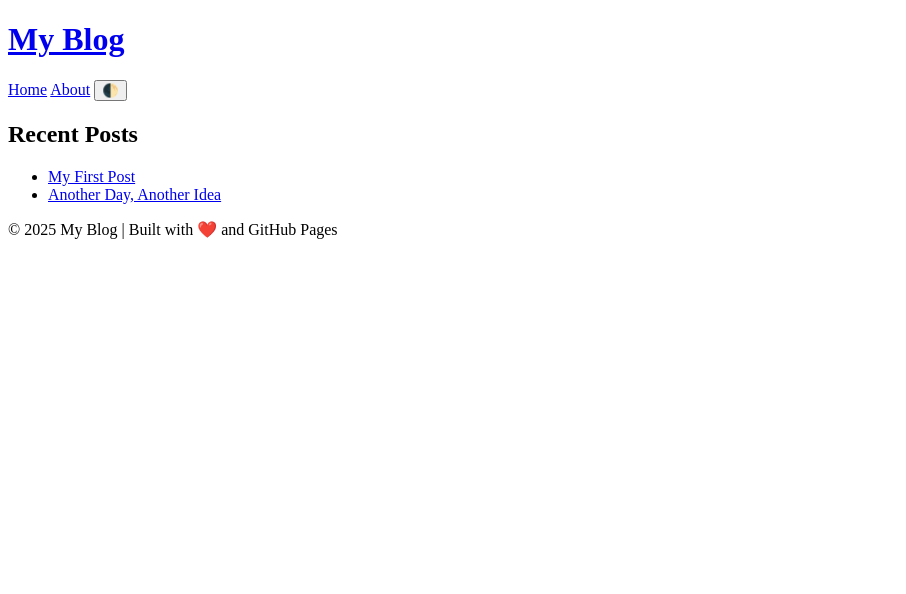
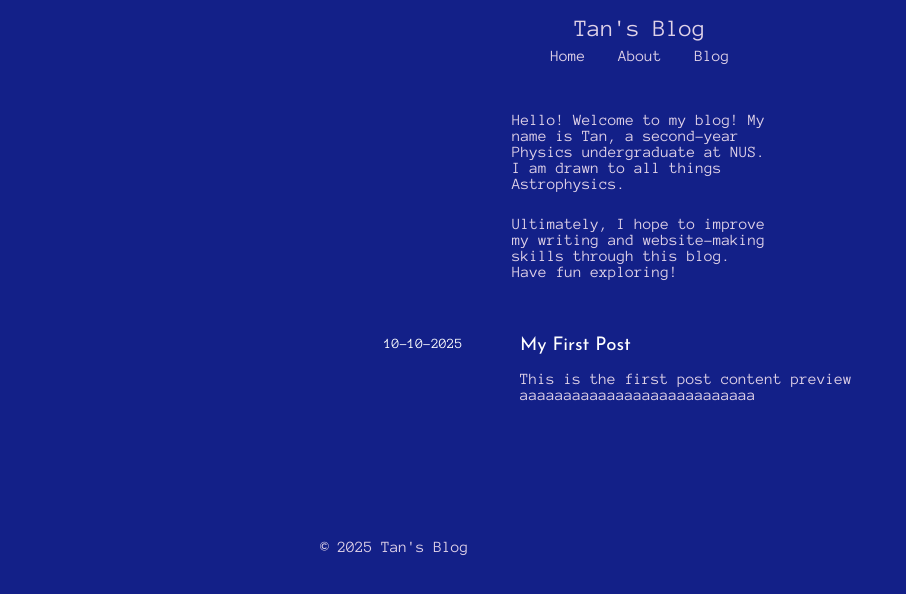
Before and after one commit to tanke0215/tanke0215.github.io, a plain HTML site: page index.html in a window 1280 px wide. Shown: the whole page, without its empty margins (0-906 px from the left). Drawn offline with Linux system fonts and the light colour scheme.

Commit message:
Setting up website

```diff
--- a/css/style.css
+++ b/css/style.css
@@ -0,0 +1,193 @@
+@import url('https://fonts.googleapis.com/css2?family=Anonymous+Pro&family=Josefin+Sans:wght@400;700&display=swap');
+
+/* ========================
+   :root — Theme Variables
+======================== */
+:root {
+  --color-bg: #132088;        /* deep navy background */
+  --color-accent: #E0D2E8;    /* lavender accent */
+  --color-text: #FFFFFF;      /* white text for headers */
+}
+
+/* ========================
+   Body & Layout
+======================== */
+body {
+  background: var(--color-bg);
+  color: var(--color-accent);
+  font-family: 'Anonymous Pro', monospace;
+  margin: 0;
+  padding: 0;
+  display: flex;
+  flex-direction: column;
+  align-items: center;
+}
+
+/* ========================
+   Header
+======================== */
+header {
+  width: 40%;
+  max-width: 600px;
+  padding: 1rem;
+  text-align: center;
+}
+
+header p.logo {
+  margin: 0;
+  font-weight: 500;
+  font-size: 1.5rem;
+}
+
+nav {
+  text-align: center;
+  margin-top: 0.5rem;
+}
+
+nav a {
+  color: var(--color-accent);
+  margin: 0 0.75rem;
+  text-decoration: none;
+}
+
+nav a:hover {
+  color: var(--color-text);
+}
+
+/* ========================
+   Main Content
+======================== */
+main {
+  width: 40%;
+  padding: 1rem;
+}
+
+main p {
+  width: 50%;               /* controls container width */
+  margin-left: auto;        /* center horizontally */
+  margin-right: auto;
+  margin-bottom: 1.5rem;    /* spacing below paragraph */
+}
+
+
+/* ========================
+   Headings
+======================== */
+h1, h2, h3, h4, h5, h6 {
+  font-family: 'Josefin Sans', sans-serif;
+  color: var(--color-text);
+  margin-top: 2rem;
+  margin-bottom: 0.5rem;
+  font-weight: normal;
+}
+
+/* ========================
+   Post Layout
+======================== */
+.post {
+  display: grid;
+  grid-template-columns: 120px auto;
+  gap: 1rem;
+  align-items: start;
+  margin-bottom: 2rem;
+}
+
+.post-date {
+  color: var(--color-text);
+  font-weight: normal;
+  font-size: 0.9rem;
+  text-align: left;
+  display: flex;
+  align-items: center; /* vertical center with title only */
+}
+
+.post-content {
+  display: flex;
+  flex-direction: column;
+}
+
+.post-title {
+  margin: 0;
+}
+
+.post-title a {
+  color: var(--color-text);
+  text-decoration: none;
+}
+
+.post-title a:hover {
+  text-decoration: underline;
+}
+
+.post p {
+  width: 100%;
+  margin-left: auto;
+  margin-right: auto;
+  margin-bottom: 1.5rem;
+  color: var(--color-accent);
+}
+
+/* ========================
+   Paragraphs & Links
+======================== */
+p {
+  margin-bottom: 1rem;
+}
+
+a {
+  color: var(--color-accent);
+  text-decoration: none;
+  transition: color 0.2s ease;
+}
+
+a:hover {
+  color: var(--color-text);
+}
+
+/* ========================
+   Code Blocks
+======================== */
+code, pre {
+  font-family: 'Anonymous Pro', monospace;
+  background: rgba(255, 255, 255, 0.1);
+  padding: 0.2rem 0.4rem;
+  border-radius: 4px;
+  color: var(--color-accent);
+}
+
+/* ========================
+   Footer
+======================== */
+footer {
+  width: 50%;
+  margin-top: 3rem;
+  color: var(--color-accent);
+}
+
+/* ========================
+   Responsive Design
+======================== */
+@media (max-width: 900px) {
+  header, main, footer {
+    width: 75%;
+  }
+}
+
+@media (max-width: 600px) {
+  header, main, footer {
+    width: 90%;
+    padding: 1rem;
+  }
+
+  .post {
+    grid-template-columns: 1fr;
+  }
+
+  .post-date {
+    margin-bottom: 0.25rem;
+  }
+
+  .post p {
+    width: 100%;
+  }
+}
--- a/index.html
+++ b/index.html
@@ -3,31 +3,38 @@
 <head>
   <meta charset="UTF-8" />
   <meta name="viewport" content="width=device-width, initial-scale=1.0" />
-  <title>My Personal Blog</title>
+  <title>Tan's Blog</title>
   <link rel="stylesheet" href="css/style.css" />
 </head>
 <body>
+
 <header>
-    <h1><a href="index.html">My Blog</a></h1>
+  <p class="logo"><a href="index.html">Tan's Blog</a></p>
   <nav>
     <a href="index.html">Home</a>
     <a href="about.html">About</a>
-      <button id="theme-toggle">🌓</button>
+    <a href="blog.html">Blog</a>
   </nav>
 </header>
 
 <main>
-    <h2>Recent Posts</h2>
-    <ul class="post-list">
-      <li><a href="posts/first-post.html">My First Post</a></li>
-      <li><a href="posts/second-post.html">Another Day, Another Idea</a></li>
-    </ul>
+    <p>Hello! Welcome to my blog! My name is Tan, a second-year Physics undergraduate at NUS. I am drawn to all things Astrophysics.</p>
+    <p>Ultimately, I hope to improve my writing and website-making skills through this blog. Have fun exploring!</p>
+    <br>
+    <br>
+  <div class="post">
+    <span class="post-date">10-10-2025</span>
+    <div class="post-content">
+      <h3 class="post-title"><a href="posts/first-post.html">My First Post</a></h3>
+      <p>This is the first post content preview aaaaaaaaaaaaaaaaaaaaaaaaaaa</p>
+    </div>
+  </div>
+
 </main>
 
 <footer>
-    <p>© 2025 My Blog | Built with ❤️ and GitHub Pages</p>
+  <p>&copy; 2025 Tan's Blog</p>
 </footer>
 
-  <script src="js/script.js"></script>
 </body>
 </html>
```
Lines whose indentation alone changed are shown as unchanged.
